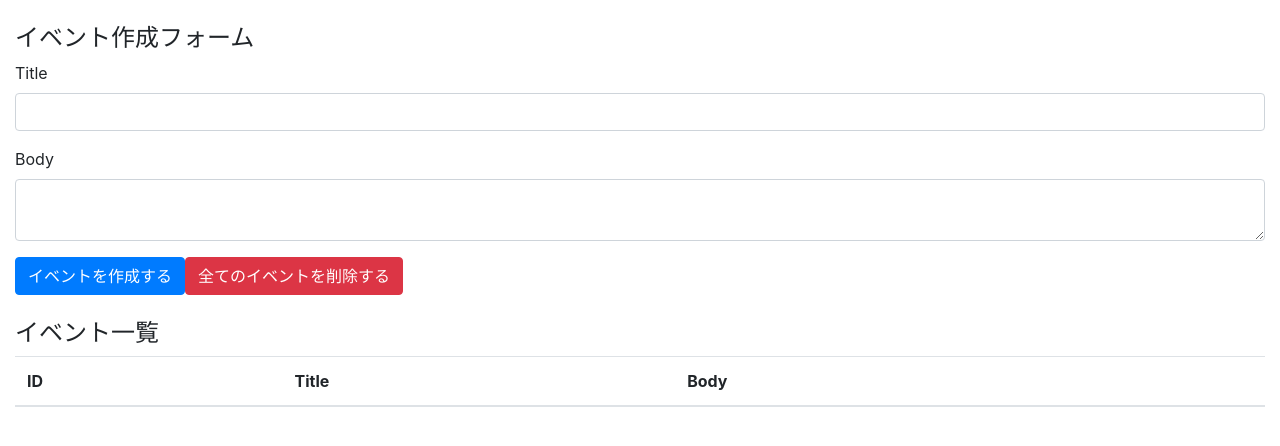
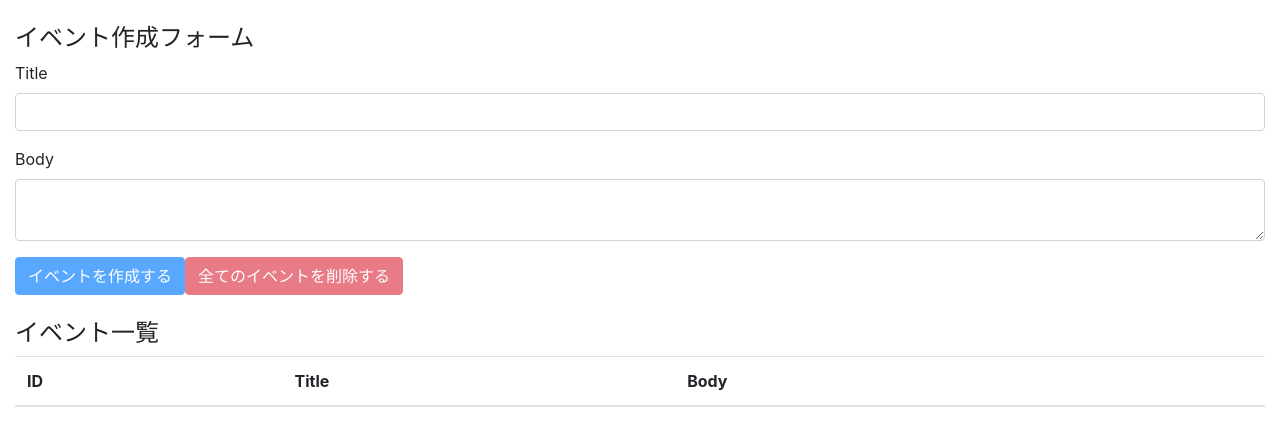
Before and after one commit to bwkw/React_Hooks_Redux, a React (Create React App) app: page / in a window 1280 px wide. Shown: the top 446 px of the page. Built offline with nearby package versions, Linux system fonts and the light colour scheme.

Commit message:
implement all events deletion feature

```diff
--- a/src/components/App.js
+++ b/src/components/App.js
@@ -22,6 +22,13 @@
     setBody('');
   }
 
+  const deleteAllEvents = e => {
+    e.preventDefault();
+    const result = window.confirm('全てのイベントを本当に削除しても良いですか？')
+    result && dispatch({type: 'DELETE_ALL_EVENTS'})
+  }
+
+  const unCreatable = title === '' || body === ''
 
 
   return (
@@ -38,8 +45,8 @@
           <textarea className="form-control" id="formEventBody" value={body} onChange={e => setBody(e.target.value)} />
         </div>
 
-        <button className="btn btn-primary" onClick={addEvent}>イベントを作成する</button>
-        <button className="btn btn-danger">全てのイベントを削除する</button>
+        <button className="btn btn-primary" onClick={addEvent} disabled={unCreatable}>イベントを作成する</button>
+        <button className="btn btn-danger" onClick={deleteAllEvents} disabled={state.length === 0}>全てのイベントを削除する</button>
       </form>
 
       <br />
--- a/src/components/Event.js
+++ b/src/components/Event.js
@@ -3,10 +3,8 @@
 const Event = ({ dispatch, event }) => {
   const id = event.id;
   const handleClickDeleteButton = () => {
-    dispatch({
-      type: 'DELETE_EVENT',
-      id
-    })
+    const result = window.confirm(`イベント(id=${id})を本当に削除しても良いですか？`)
+    result && dispatch({type: 'DELETE_EVENT',id})
   }
 
   return (
```
